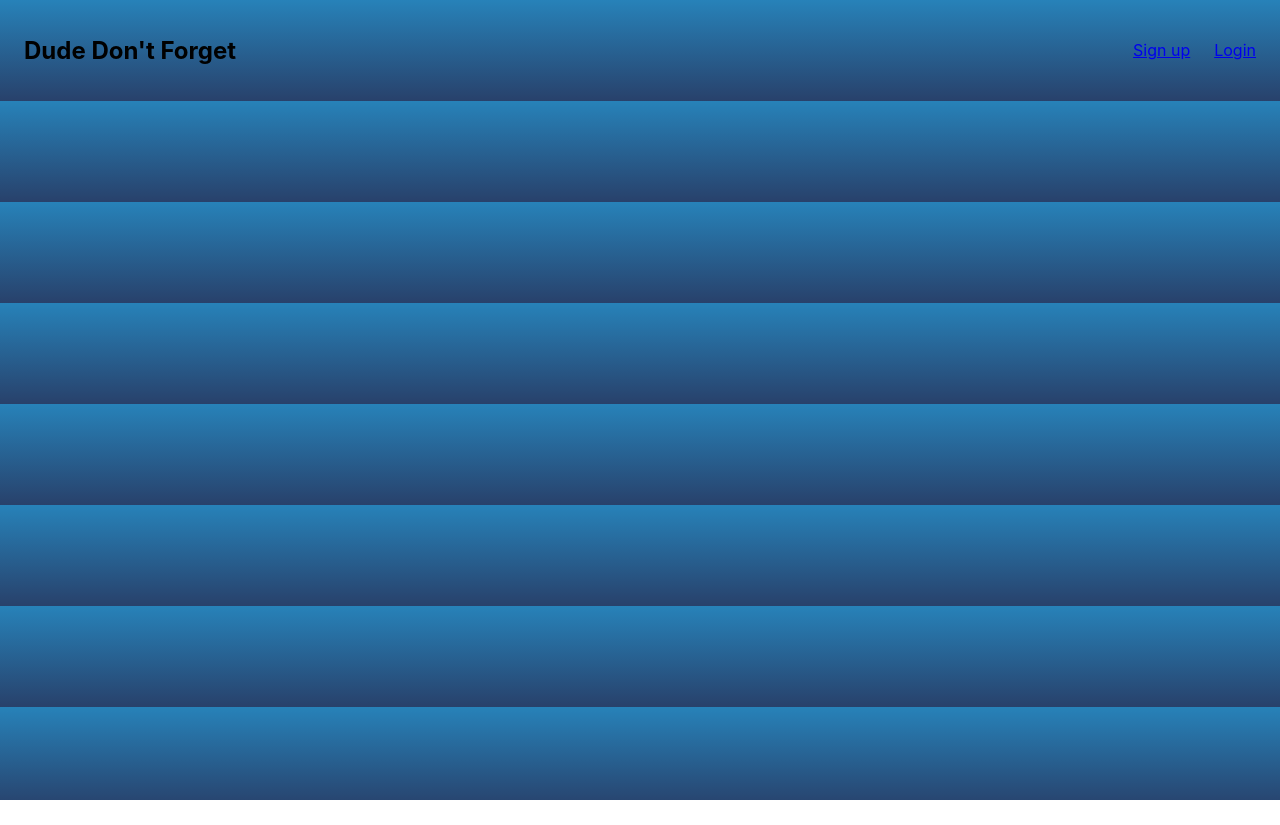
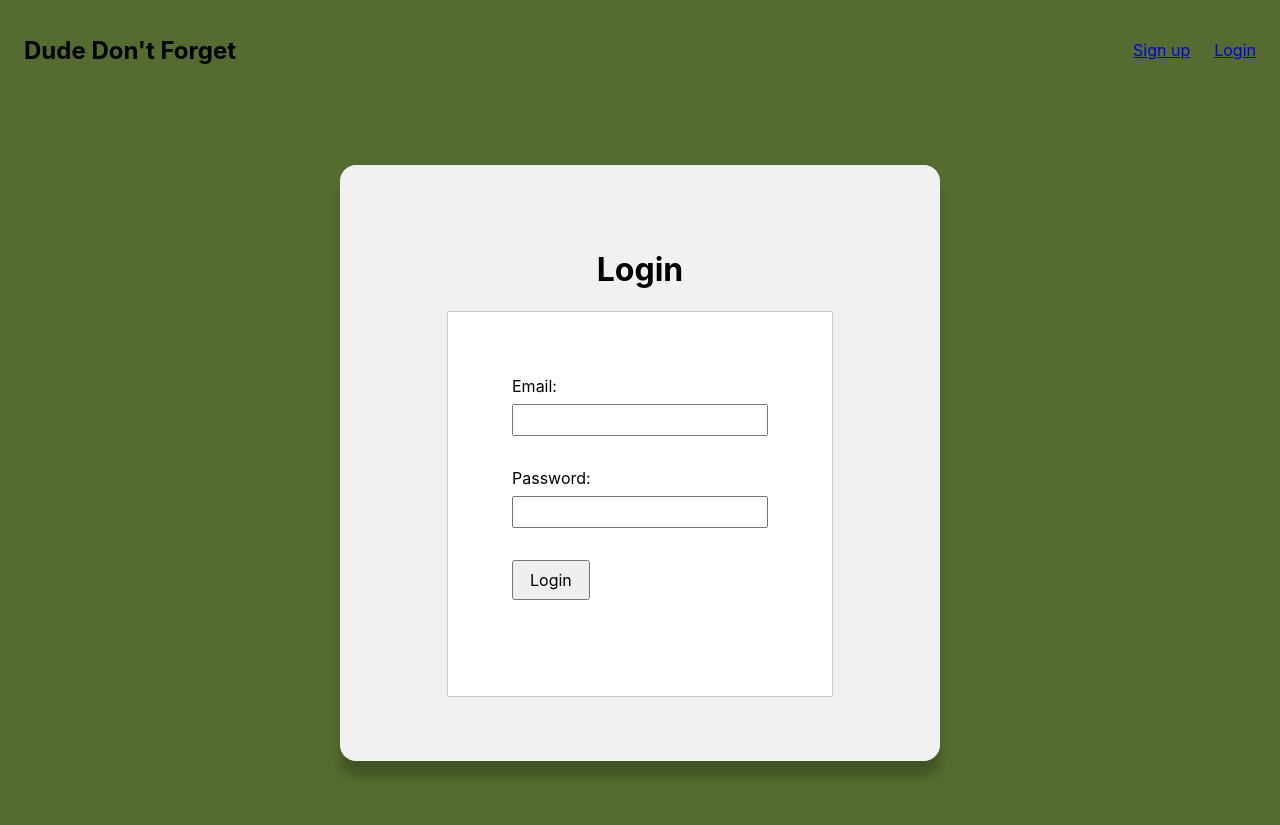
Before and after one commit to designdegenerate/dude-dont-forget, a React (Create React App) app: page / in a window 1280 px wide. Before the commit the page ends 800 px from the top, so only its background shows below. Built offline with nearby package versions, Linux system fonts and the light colour scheme; no server answers.

Commit message:
feat:login styling

```diff
--- a/src/App.js
+++ b/src/App.js
@@ -27,6 +27,7 @@ function App() {
       <NavBar />
       <Routes>
         <Route exact path="/home" element={<HomePage />} />
+        <Route path="/" element={<Login />} />
         <Route path="/login" element={<Login />} />
         <Route path="/signup" element={<SignUp />} />
       </Routes>
--- a/src/index.css
+++ b/src/index.css
@@ -11,7 +11,7 @@ body {
     sans-serif;
   -webkit-font-smoothing: antialiased;
   -moz-osx-font-smoothing: grayscale;
-  background: linear-gradient(0deg, #28416B 0%, #2782B9 100%);
+  background-color: darkolivegreen ;
 }
 
 code {
--- a/src/pages/Login/Login.js
+++ b/src/pages/Login/Login.js
@@ -3,6 +3,8 @@ import { useDispatch, useSelector } from "react-redux";
 import { useNavigate } from "react-router-dom";
 import { login } from "../../store/user/actions";
 import { selectToken } from "../../store/user/selectors";
+
+import "./styles.css";
 
 export default function Login() {
   const [email, setEmail] = useState("");
@@ -23,32 +25,22 @@ export default function Login() {
   });
 
   return (
-    <div>
+    <div className="login-page">
       <h1>Login</h1>
       <form onSubmit={handleSubmit}>
-        <p>
-          <label>
-            Email:{" "}
+        <label>Email: </label>
         <input
           type="email"
           value={email}
           onChange={(e) => setEmail(e.target.value)}
         />
-          </label>
-        </p>
-        <p>
-          <label>
-            Password:{" "}
+        <label>Password:</label>
         <input
           type="password"
           value={password}
           onChange={(e) => setPassword(e.target.value)}
         />
-          </label>
-        </p>
-        <p>
         <button type="submit">Login</button>
-        </p>
       </form>
     </div>
   );
--- /dev/null
+++ b/src/pages/Login/styles.css
@@ -0,0 +1,40 @@
+.login-page{
+    max-width: 600px;
+    margin: 64px auto;
+    background-color: #f1f1f1;
+    min-height: 480px;
+    padding: 64px;
+    border-radius: 16px;
+    box-shadow: 0px 16px 8px 0px rgba(0,0,0,0.2);
+
+}
+.login-page h1 {
+    text-align: center;
+}
+.login-page form{
+    background-color: white;
+    display: flex;
+    flex-direction: column;
+    padding: 64px;
+    border: 1px solid rgba(0,0,0,0.2);
+    width: fit-content;
+    margin: auto;
+}
+
+.login-page input{
+    height: 32px;
+    font: inherit;
+    max-width: 300px;
+    margin-top: 8px;
+}
+
+.login-page input + label {
+    margin-top: 32px;
+}
+
+.login-page button {
+    font: inherit;
+    width: fit-content;
+    padding: 8px 16px;
+    margin: 32px 0;
+}
```
Lines whose indentation alone changed are shown as unchanged.
